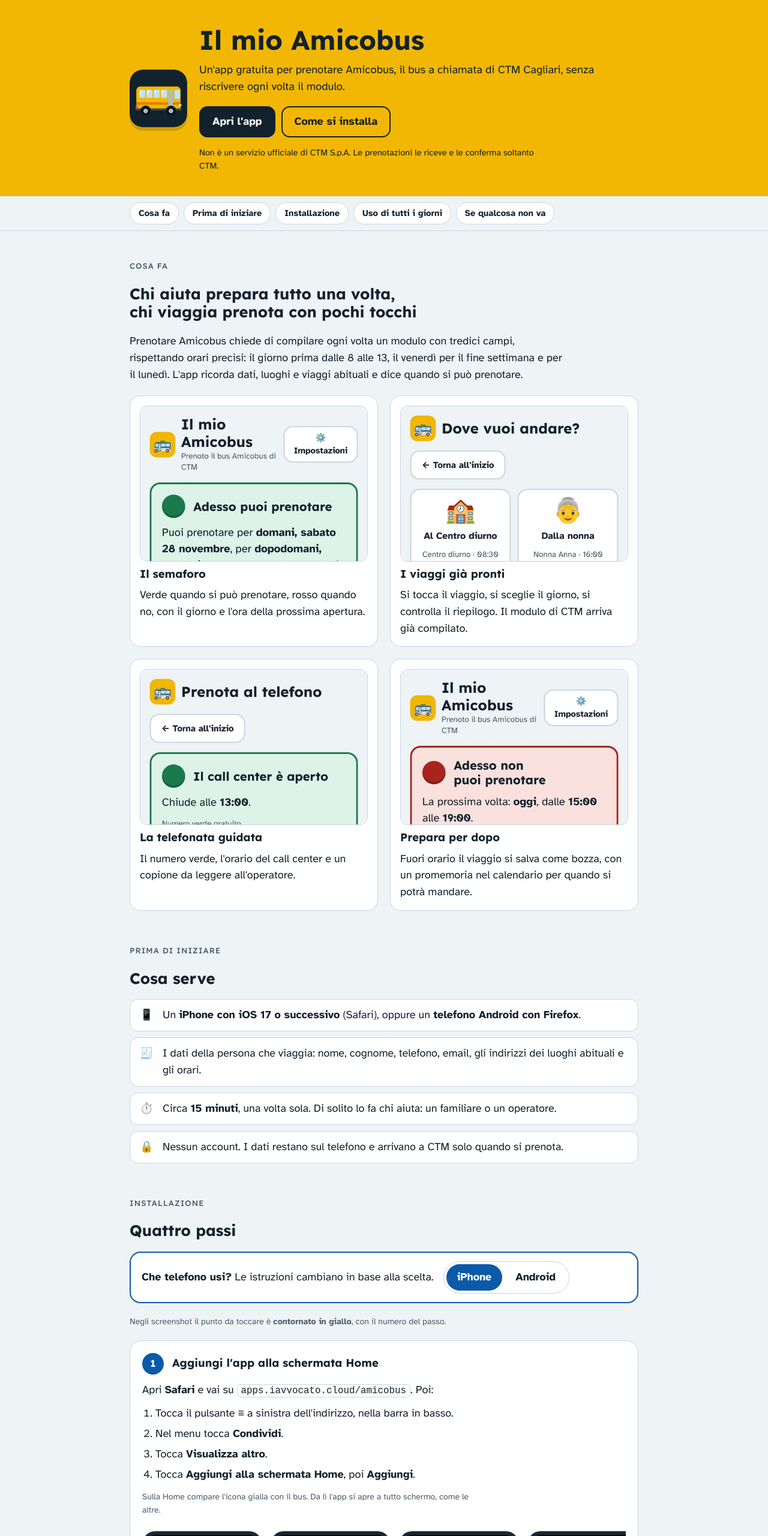
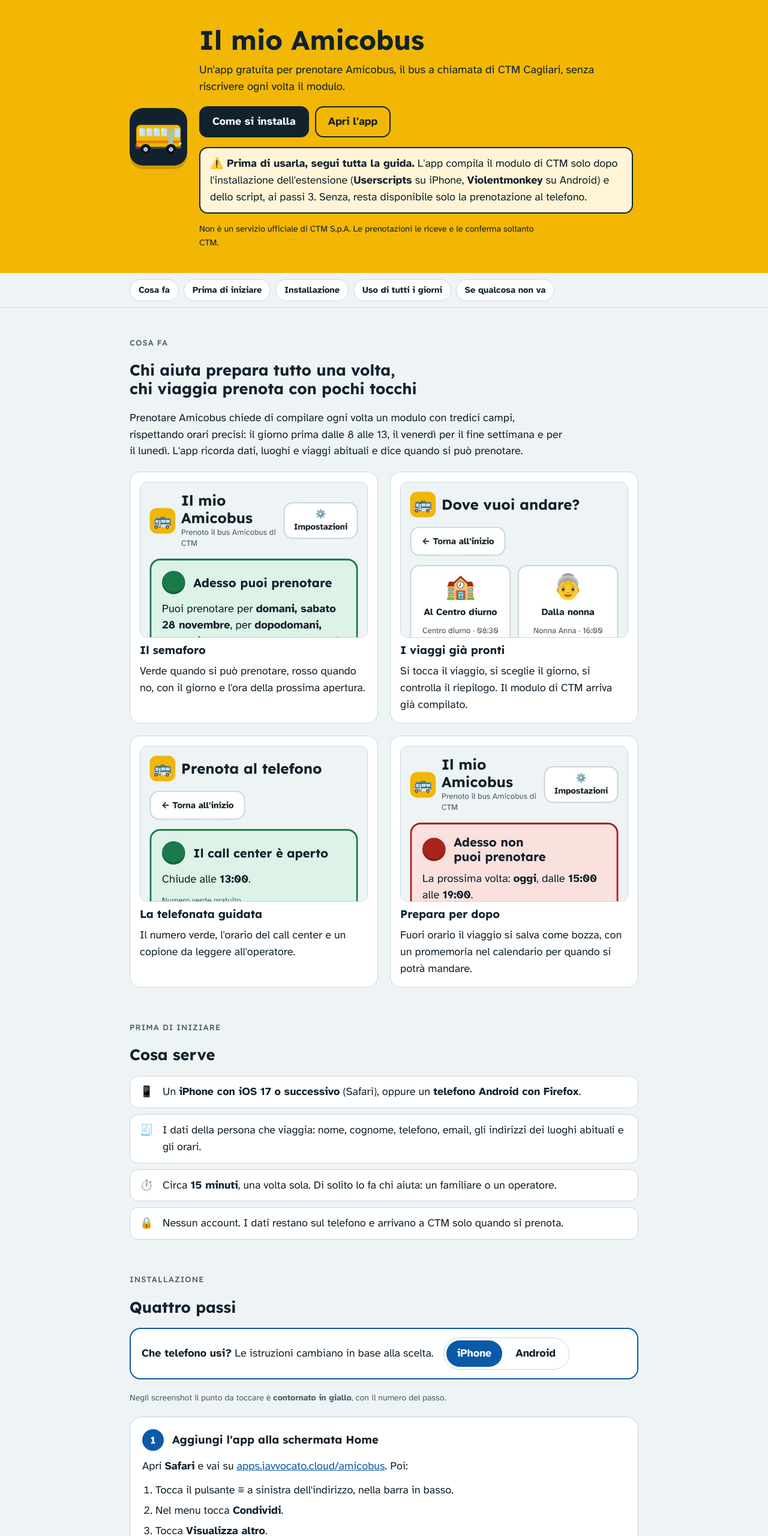
Before and after one commit to iavvocato/apps, a plain HTML site: page amicobus/guida/index.html in a window 1280 px wide. Shown: the top 2560 px of the page at 60% size. Drawn offline with Linux system fonts and the light colour scheme.

Commit message:
Il mio Amicobus: guida più chiara dopo la prima prova in famiglia
- testata: prima «Come si installa», poi «Apri l'app»
- avviso in evidenza: l'app compila il modulo di CTM solo dopo aver
  installato l'estensione (Userscripts / Violentmonkey) e lo script;
  senza, resta solo la prenotazione al telefono
- link cliccabili: indirizzo dell'app, indirizzo dello script,
  Userscripts sull'App Store, Firefox sul Play Store, pagina di
  Violentmonkey sul sito delle estensioni di Firefox

Co-Authored-By: Claude Opus 5.5 <noreply@anthropic.com>
Claude-Session: https://claude.ai/code/session_01AbNQbRTa8UqRxAK4EoQKif

```diff
--- a/amicobus/guida/index.html
+++ b/amicobus/guida/index.html
@@ -69,6 +69,7 @@ code { font-size: 0.88em; background: var(--surface); border: 1px solid var(--li
 .btn-dark { background: var(--bus-ink); color: #FFFFFF; }
 .btn-line { border-color: var(--bus-ink); color: var(--bus-ink); }
 .hero .note { margin-top: 14px; font-size: 0.9rem; }
+.hero .warn { margin-top: 16px; background: #FFF4D6; color: #12222D; border: 2px solid #12222D; border-radius: 14px; padding: 12px 16px; max-width: 62ch; }
 @media (max-width: 560px) { .hero .wrap { grid-template-columns: 1fr; } .hero-icon { width: 72px; height: 72px; } }
 
 /* Indice */
@@ -143,9 +144,10 @@ footer .wrap { display: flex; flex-direction: column; gap: 8px; }
       <h1>Il mio Amicobus</h1>
       <p class="lead">Un'app gratuita per prenotare Amicobus, il bus a chiamata di CTM Cagliari, senza riscrivere ogni volta il modulo.</p>
       <div class="actions">
-        <a class="btn btn-dark" href="../">Apri l'app</a>
-        <a class="btn btn-line" href="#installazione">Come si installa</a>
+        <a class="btn btn-dark" href="#installazione">Come si installa</a>
+        <a class="btn btn-line" href="../">Apri l'app</a>
       </div>
+      <p class="warn" role="note"><strong>⚠️ Prima di usarla, segui tutta la guida.</strong> L'app compila il modulo di CTM solo dopo l'installazione dell'estensione (<strong>Userscripts</strong> su iPhone, <strong>Violentmonkey</strong> su Android) e dello script, ai passi 3. Senza, resta disponibile solo la prenotazione al telefono.</p>
       <p class="note">Non è un servizio ufficiale di CTM S.p.A. Le prenotazioni le riceve e le conferma soltanto CTM.</p>
     </div>
   </div>
@@ -218,7 +220,7 @@ footer .wrap { display: flex; flex-direction: column; gap: 8px; }
     <article class="step solo-ios" id="passo-1">
       <div class="step-body">
         <div class="step-head"><span class="num">1</span><h3>Aggiungi l'app alla schermata Home</h3></div>
-        <p>Apri <strong>Safari</strong> e vai su <code>apps.iavvocato.cloud/amicobus</code>. Poi:</p>
+        <p>Apri <strong>Safari</strong> e vai su <a href="https://apps.iavvocato.cloud/amicobus/">apps.iavvocato.cloud/amicobus</a>. Poi:</p>
         <ol>
           <li>Tocca il pulsante <strong>≡</strong> a sinistra dell'indirizzo, nella barra in basso.</li>
           <li>Nel menu tocca <strong>Condividi</strong>.</li>
@@ -239,8 +241,8 @@ footer .wrap { display: flex; flex-direction: column; gap: 8px; }
       <div class="step-body">
         <div class="step-head"><span class="num">1</span><h3>Apri l'app in Firefox</h3></div>
         <ol>
-          <li>Installa <strong>Firefox</strong> dal Play Store, se non ce l'hai.</li>
-          <li>In Firefox vai su <code>apps.iavvocato.cloud/amicobus</code>.</li>
+          <li>Installa <strong>Firefox</strong> dal <a href="https://play.google.com/store/apps/details?id=org.mozilla.firefox">Play Store</a>, se non ce l'hai.</li>
+          <li>In Firefox vai su <a href="https://apps.iavvocato.cloud/amicobus/">apps.iavvocato.cloud/amicobus</a>.</li>
         </ol>
         <p class="callout">Su Android l'icona sulla schermata Home si aggiunge <strong>alla fine</strong> (passo 3.3): i passi 2 e 3 si fanno nella scheda di Firefox, dove c'è il menu ⋮ che serve per le estensioni.</p>
       </div>
@@ -278,7 +280,7 @@ footer .wrap { display: flex; flex-direction: column; gap: 8px; }
       <div class="step-body">
         <div class="step-head"><span class="num">3.1</span><h3>Installa Userscripts</h3></div>
         <ol>
-          <li>Dall'<strong>App Store</strong> installa l'app gratuita <strong>Userscripts</strong> (icona bianca con il simbolo <code>&lt;/&gt;</code>).</li>
+          <li>Dall'App Store installa l'app gratuita <a href="https://apps.apple.com/it/app/userscripts/id1463298887"><strong>Userscripts</strong></a> (icona bianca con il simbolo <code>&lt;/&gt;</code>).</li>
           <li>Aprila una volta. Non serve toccare nulla: il pulsante «Change Userscripts Directory» va lasciato com'è.</li>
         </ol>
       </div>
@@ -306,7 +308,7 @@ footer .wrap { display: flex; flex-direction: column; gap: 8px; }
       <div class="step-body">
         <div class="step-head"><span class="num">3.3</span><h3>Installa lo script</h3></div>
         <ol>
-          <li>In Safari apri <code>apps.iavvocato.cloud/amicobus/amicobus.user.js</code>. Vedrai una pagina di testo con il codice.</li>
+          <li>In Safari apri <a href="https://apps.iavvocato.cloud/amicobus/amicobus.user.js">apps.iavvocato.cloud/amicobus/amicobus.user.js</a>. Vedrai una pagina di testo con il codice.</li>
           <li>Tocca il pulsante <strong>≡</strong> a sinistra dell'indirizzo e, nel menu, <strong>Userscripts</strong>.</li>
           <li>Safari chiede il permesso: tocca <strong>Consenti sempre su questo sito web</strong>. Non scegliere «tutti i siti web».</li>
           <li>Nel riquadro di Userscripts compare la barra gialla <strong>«Userscript Detected: Tap to install»</strong>: toccala.</li>
@@ -343,7 +345,7 @@ footer .wrap { display: flex; flex-direction: column; gap: 8px; }
         <ol>
           <li>Tocca il menu <strong>⋮</strong> e poi <strong>Estensioni</strong>: si apre l'elenco delle estensioni consigliate.</li>
           <li>Tocca <strong>Scopri altre estensioni</strong>.</li>
-          <li>Nella casella di ricerca in alto scrivi <strong>Violent</strong> e tocca <strong>Violentmonkey</strong>, quello con la scimmietta.</li>
+          <li>Nella casella di ricerca in alto scrivi <strong>Violent</strong> e tocca <strong>Violentmonkey</strong>, quello con la scimmietta. Puoi anche aprire direttamente la <a href="https://addons.mozilla.org/it/android/addon/violentmonkey/">pagina di Violentmonkey</a>.</li>
           <li>Tocca <strong>Aggiungi a Firefox</strong>.</li>
           <li>Firefox elenca i permessi dell'estensione: tocca <strong>Installa</strong>.</li>
           <li>Alla conferma «Violentmonkey è stato installato» tocca <strong>OK</strong>.</li>
@@ -362,7 +364,7 @@ footer .wrap { display: flex; flex-direction: column; gap: 8px; }
       <div class="step-body">
         <div class="step-head"><span class="num">3.2</span><h3>Installa lo script</h3></div>
         <ol>
-          <li>In Firefox apri <code>apps.iavvocato.cloud/amicobus/amicobus.user.js</code>.</li>
+          <li>In Firefox apri <a href="https://apps.iavvocato.cloud/amicobus/amicobus.user.js">apps.iavvocato.cloud/amicobus/amicobus.user.js</a>.</li>
           <li>Violentmonkey mostra «Installazione dello script – Il mio Amicobus»: tocca <strong>Installa</strong>.</li>
           <li>Accanto ai pulsanti compare <strong>«Script installato»</strong>. Puoi chiudere la scheda.</li>
         </ol>
```
